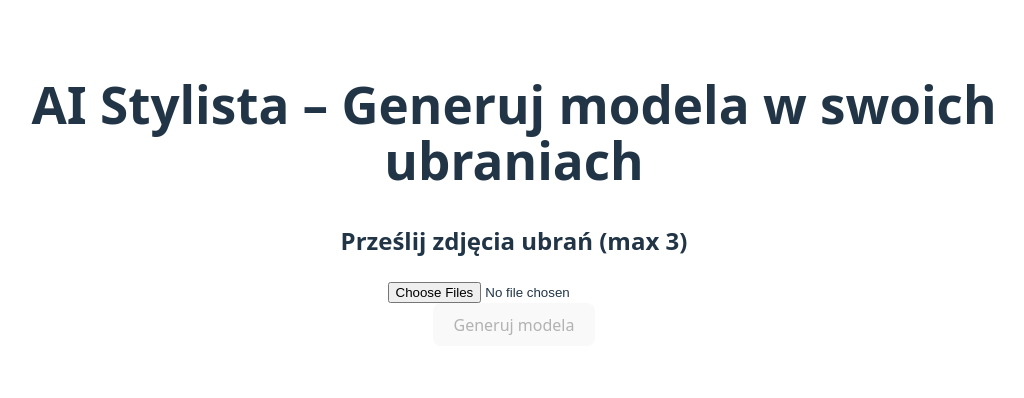
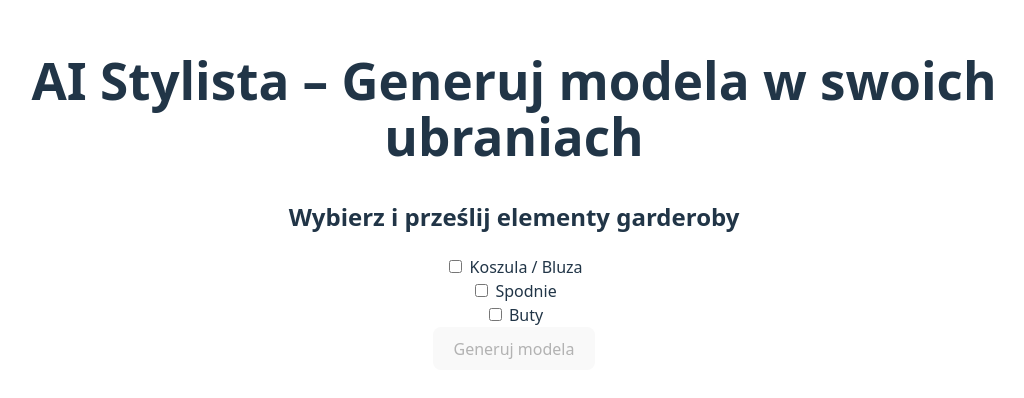
Before and after one commit to Maroosek/HowDoAILook, a Vue app: page / in a window 1280 px wide. Shown: the part 206-604 px from the top of the page, without its empty margins (126-1150 px from the left). Built offline with nearby package versions, Linux system fonts and the light colour scheme.

Commit message:
Added categories to UploadPanel

```diff
--- a/src/components/UploadPanel.vue
+++ b/src/components/UploadPanel.vue
@@ -1,31 +1,72 @@
 <script setup>
-import { ref, watch } from 'vue'
+import { ref, watch, computed } from 'vue'
 
 const emit = defineEmits(['files-selected'])
-const previews = ref([])
-const selectedFiles = ref([])
 
-function onFileChange(event) {
-  const files = Array.from(event.target.files).slice(0, 3)
-  selectedFiles.value = files
-  emit('files-selected', files)
+const categories = [
+  { key: 'top', label: 'Koszula / Bluza' },
+  { key: 'bottom', label: 'Spodnie' },
+  { key: 'shoes', label: 'Buty' },
+]
 
-  previews.value = files.map(file => URL.createObjectURL(file))
+const selectedCategories = ref([])
+const files = ref({})
+const previews = ref({})
+
+// Obsługa zmiany pliku
+function onFileChange(event, categoryKey) {
+  const file = event.target.files[0]
+  if (!file) return
+
+  files.value[categoryKey] = file
+  previews.value[categoryKey] = URL.createObjectURL(file)
+
+  emitSelected()
 }
 
-// Clean up object URLs
+// Emitujemy tylko zaznaczone z plikami
+function emitSelected() {
+  const filtered = {}
+  for (const key of selectedCategories.value) {
+    if (files.value[key]) {
+      filtered[key] = files.value[key]
+    }
+  }
+  emit('files-selected', filtered)
+}
+
+// Reagujemy na zmianę zaznaczenia checkboxów
+watch(selectedCategories, () => {
+  emitSelected()
+})
+
+// Cleanup dla starych URL
 watch(previews, (newVal, oldVal) => {
-  oldVal.forEach(url => URL.revokeObjectURL(url))
+  Object.values(oldVal).forEach(url => URL.revokeObjectURL(url))
 })
 </script>
 
 <template>
   <div class="bg-white p-4 rounded shadow-md max-w-xl mx-auto mb-6">
-    <h2 class="text-xl font-semibold mb-2">Prześlij zdjęcia ubrań (max 3)</h2>
-    <input type="file" accept="image/*" multiple @change="onFileChange" />
+    <h2 class="text-xl font-semibold mb-4">Wybierz i prześlij elementy garderoby</h2>
 
-    <div v-if="previews.length" class="flex gap-4 mt-4">
-      <img v-for="(src, index) in previews" :key="index" :src="src" class="w-24 h-24 object-cover rounded border" />
+    <div v-for="category in categories" :key="category.key" class="mb-6 border-b pb-4">
+      <label class="flex items-center gap-2 font-medium mb-1">
+        <input type="checkbox" v-model="selectedCategories" :value="category.key" />
+        {{ category.label }}
+      </label>
+
+      <div v-if="selectedCategories.includes(category.key)">
+        <input type="file" accept="image/*" @change="event => onFileChange(event, category.key)" />
+
+        <div v-if="previews[category.key]" class="mt-2">
+          <img
+          :src="previews[category.key]"
+          class="max-w-24 max-h-24 w-auto h-auto object-cover rounded border"
+          style="max-width: 8rem; max-height: 8rem;"
+          />
+        </div>
+      </div>
     </div>
   </div>
 </template>
```
Also changed, not shown: src/App.vue (+3 -3 lines), src/components/HelloWorld.vue (deleted, +0 -43 lines).
